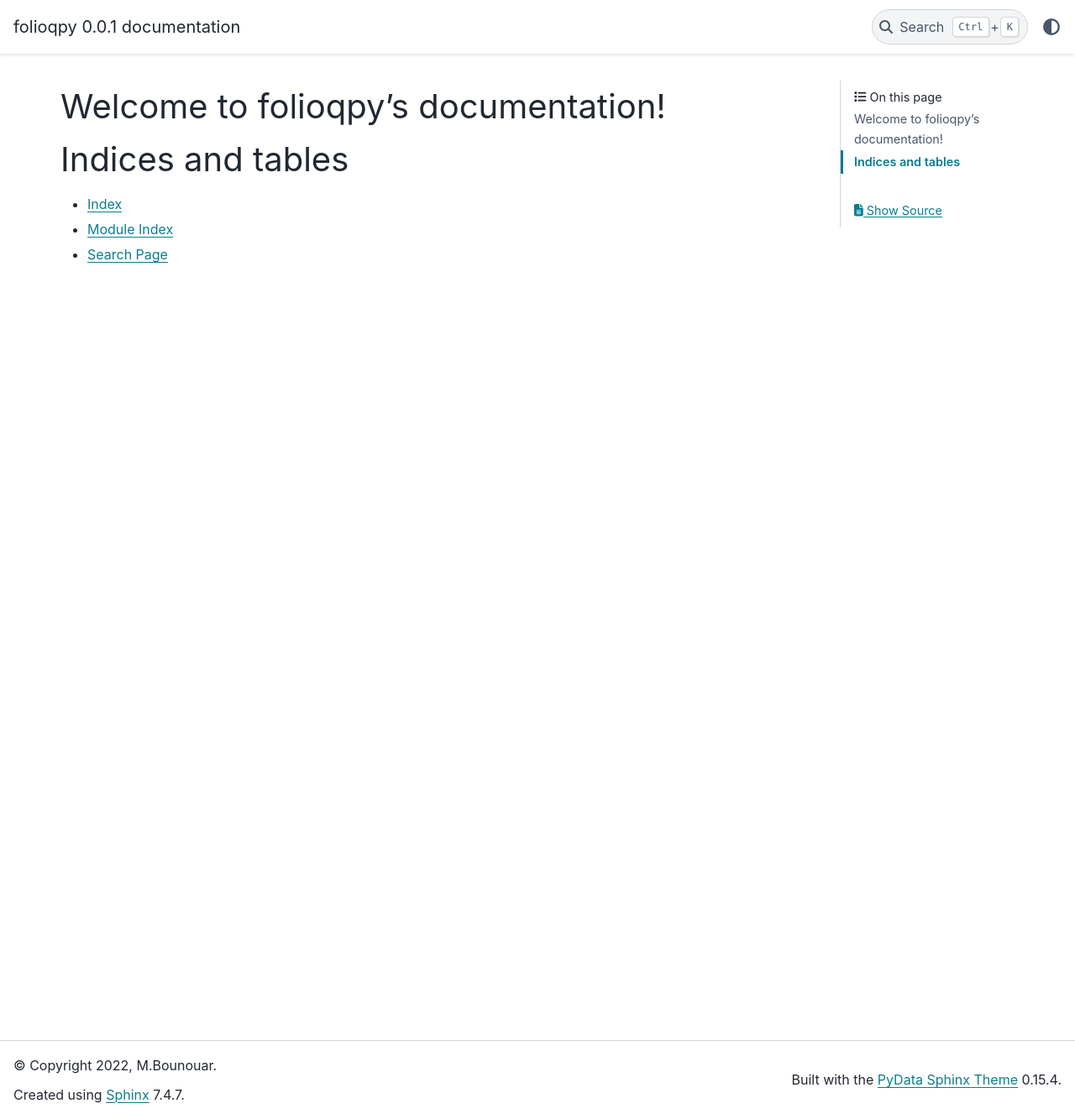
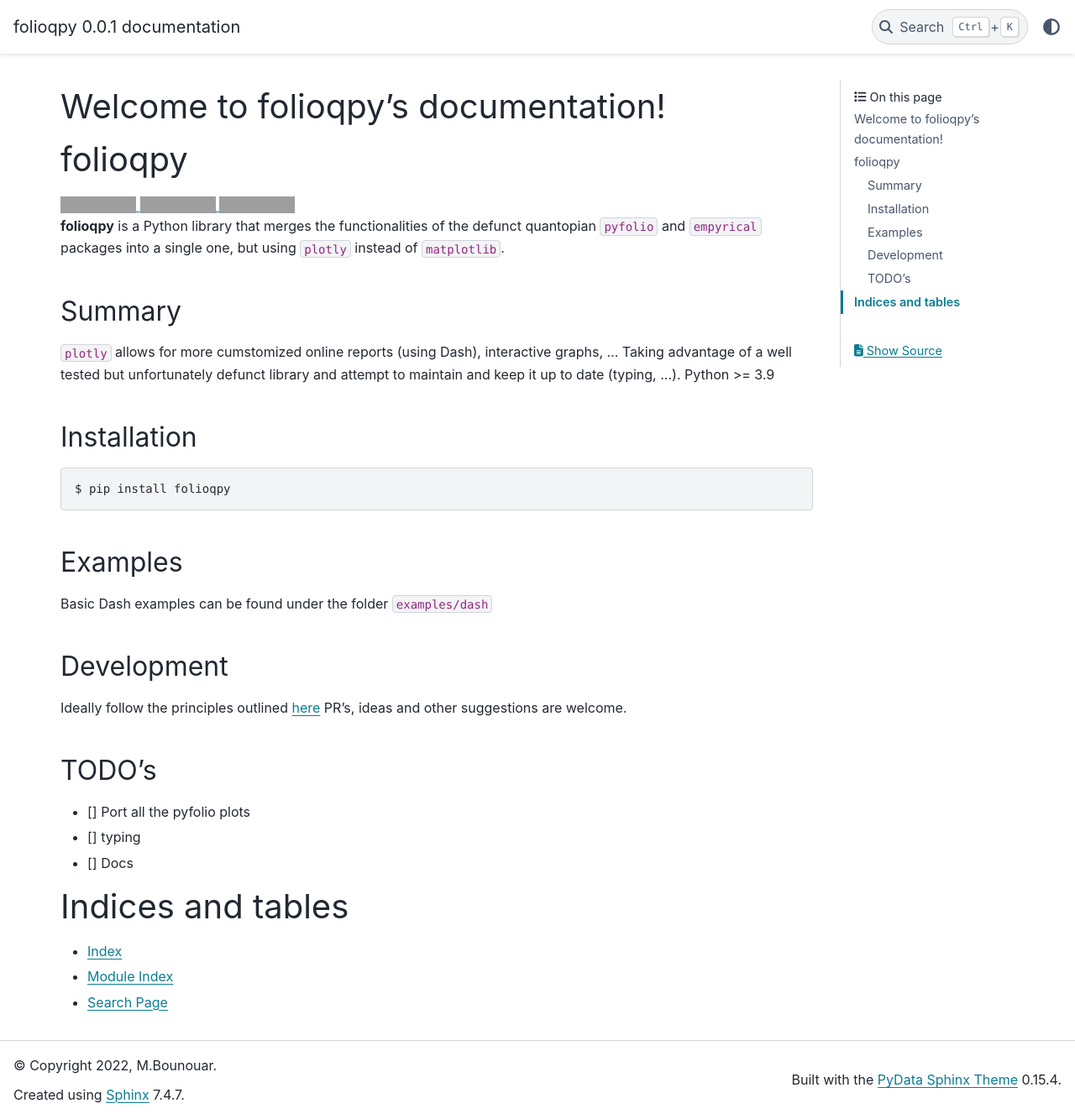
Before and after one commit to MBounouar/folioqpy, a Sphinx documentation site: the page built from docs/source/index.rst, in a window 1280 px wide and 1333 px high. Shown: the whole window at 84% size. Built offline with Sphinx 7.4.7 and the PyData theme 0.15.4, drawn with Linux system fonts in a browser that asks for light colours; pages that are not in the unit, such as notebooks, are missing from menus; grey boxes are pictures that could not be loaded.

Commit message:
initial commit cleanup

```diff
--- a/README.md
+++ b/README.md
@@ -4,14 +4,13 @@
 [![codecov](https://codecov.io/github/MBounouar/folioqpy/branch/main/graph/badge.svg?token=1H51ZECQ7H)](https://codecov.io/github/MBounouar/folioqpy)
 [![CodeFactor](https://www.codefactor.io/repository/github/mbounouar/folioqpy/badge)](https://www.codefactor.io/repository/github/mbounouar/folioqpy)
 
-## Summary
-
 **folioqpy** is a Python library that merges the functionalities of the defunct quantopian `pyfolio` and `empyrical` packages into a single one, but using `plotly` instead of `matplotlib`.
 
-## Rationale
+## Summary
 
 `plotly` allows for more cumstomized online reports (using Dash), interactive graphs, ...
 Taking advantage of a well tested but unfortunately defunct library and attempt to maintain and keep it up to date (typing, ...).
+Python >= 3.9
 
 ## Installation
 
@@ -30,6 +29,6 @@ PR's, ideas and other suggestions are welcome.
 
 ## TODO's
 
-[] Port all the pyfolio plots
-[] typing
-[] Docs
+- [] Port all the pyfolio plots
+- [] typing
+- [] Docs
--- a/docs/source/conf.py
+++ b/docs/source/conf.py
@@ -20,6 +20,7 @@ release = PACKAGE_VERSION
 
 # Add napoleon to the extensions list
 extensions = [
+    "m2r2",
     "sphinx.ext.napoleon",
     "sphinx.ext.autodoc",
     # "sphinx.ext.autodoc.typehints",
@@ -37,6 +38,7 @@ extensions = [
 
 templates_path = ["_templates"]
 exclude_patterns = ["build", "Thumbs.db", ".DS_Store"]
+# source_suffix = {".rst": "restructuredtext", ".md": "markdown"}
 
 
 # -- Options for HTML output -------------------------------------------------
--- a/docs/source/index.rst
+++ b/docs/source/index.rst
@@ -5,6 +5,10 @@
 
 Welcome to folioqpy's documentation!
 ========================================
+
+.. title:: folioqpy
+
+.. mdinclude:: ../../README.md
 
 .. toctree::
    :maxdepth: 2
--- a/pyproject.toml
+++ b/pyproject.toml
@@ -24,8 +24,8 @@ classifiers = [
 ]
 
 [project.urls]
-homepage = "https://github.com/MBounouar/dash-pyfolio"
-"Source Code" = "https://github.com/MBounouar/dash-pyfolio"
+homepage = "https://github.com/MBounouar/folioqpy"
+"Source Code" = "https://github.com/MBounouar/folioqpy"
 
 [tool.black]
 target-version = ['py39', 'py310']
--- a/setup.cfg
+++ b/setup.cfg
@@ -60,8 +60,8 @@ exclude = .git,__pycache__,.venv,.pytest_cache
 [testenv:docs]
 deps =
     sphinx
+    m2r2
     pydata-sphinx-theme
-    # sphinx_rtd_theme
 commands =
     sphinx-apidoc \
         --force \
@@ -75,7 +75,7 @@ commands =
 [testenv:devdocs]
 deps =
     sphinx
-    # sphinx_rtd_theme
+    m2r2
     pydata-sphinx-theme
     sphinx-autobuild
 commands =
```
